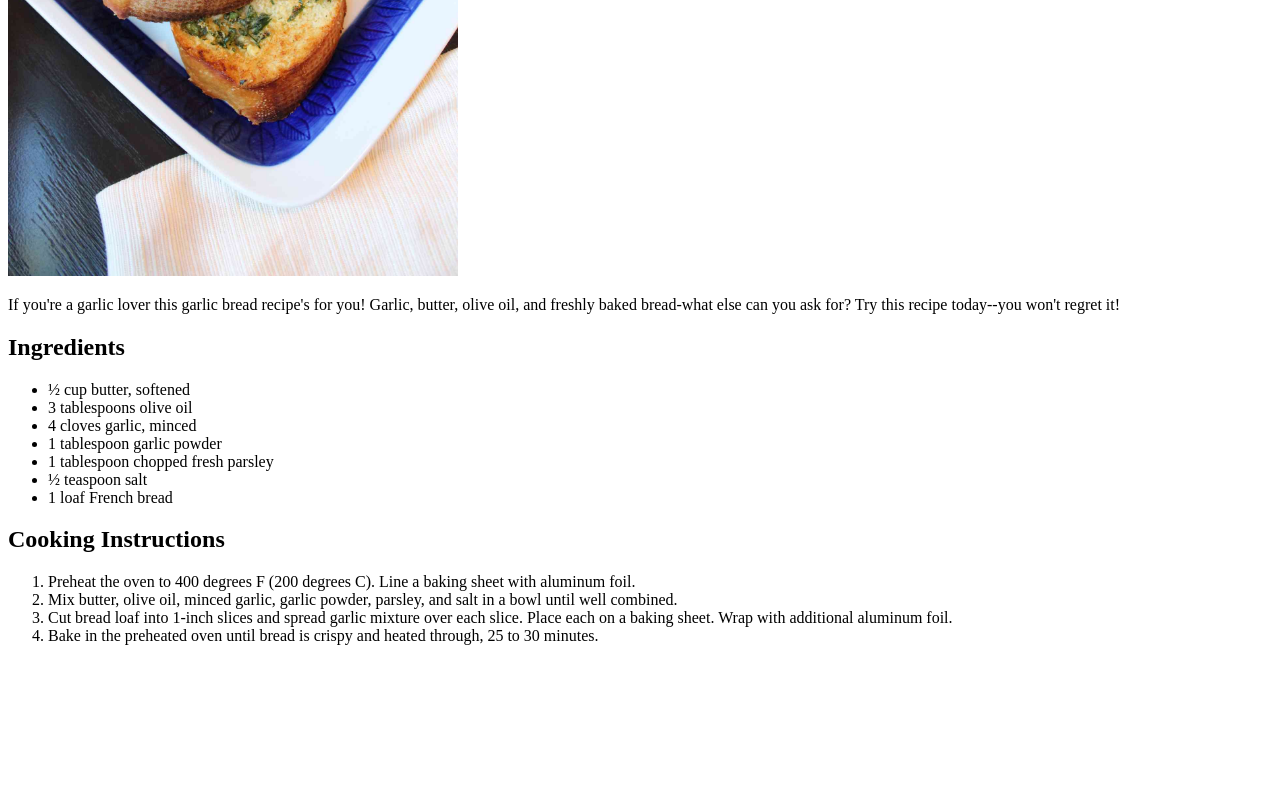
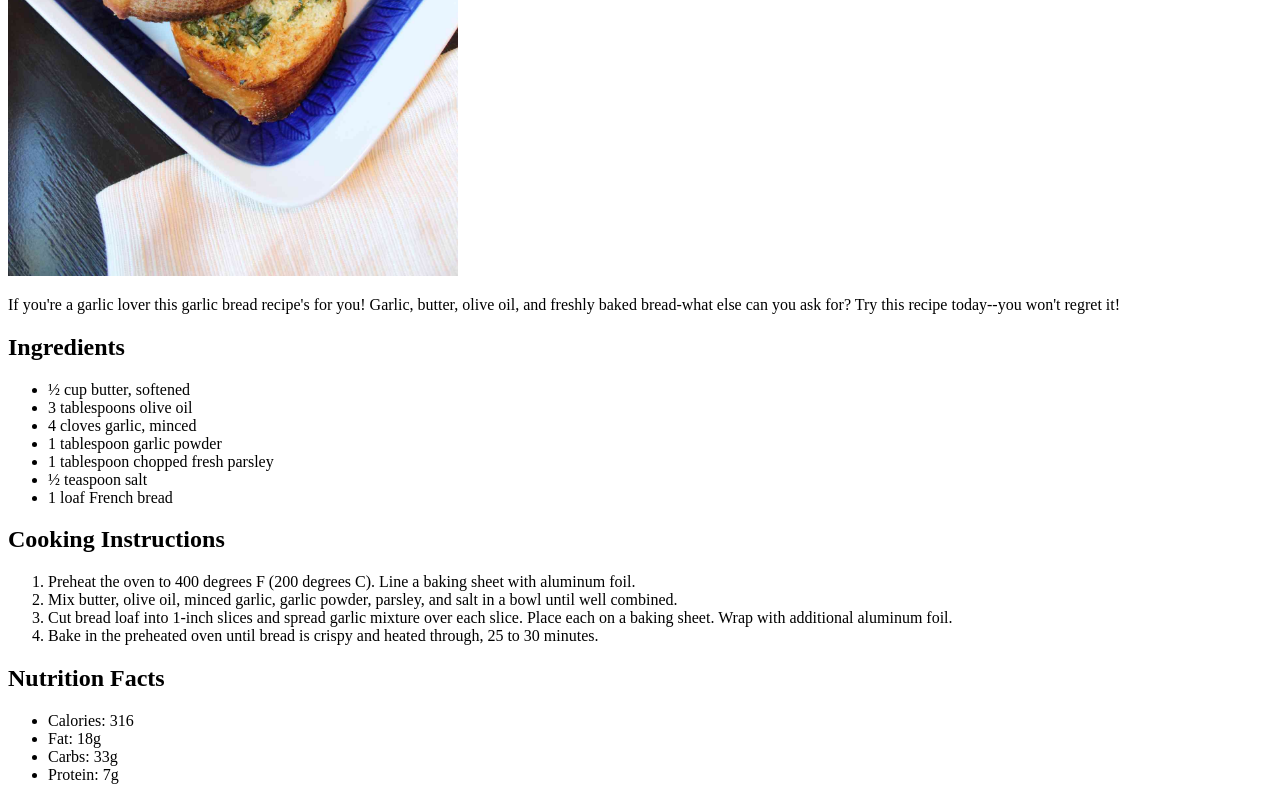
Before and after one commit to SSJoel/odin-recipes, a plain HTML site: page recipes/garlic-bread.html in a window 1280 px wide. Shown: the part 479-1279 px from the top of the page. Before the commit the page ends 1140 px from the top, so only its background shows below. Drawn offline with Linux system fonts and the light colour scheme.

Commit message:
Added nutrional facts to garlic-bread.html

```diff
--- a/recipes/garlic-bread.html
+++ b/recipes/garlic-bread.html
@@ -33,4 +33,12 @@
             <li>Bake in the preheated oven until bread is crispy and heated through, 25 to 30 minutes.</li>
         </ol>
 
+        <h2>Nutrition Facts</h2>
+
+        <ul>
+            <li>Calories: 316</li>
+            <li>Fat: 18g</li>
+            <li>Carbs: 33g</li>
+            <li>Protein: 7g</li>
+        </ul>
     </body>
```
